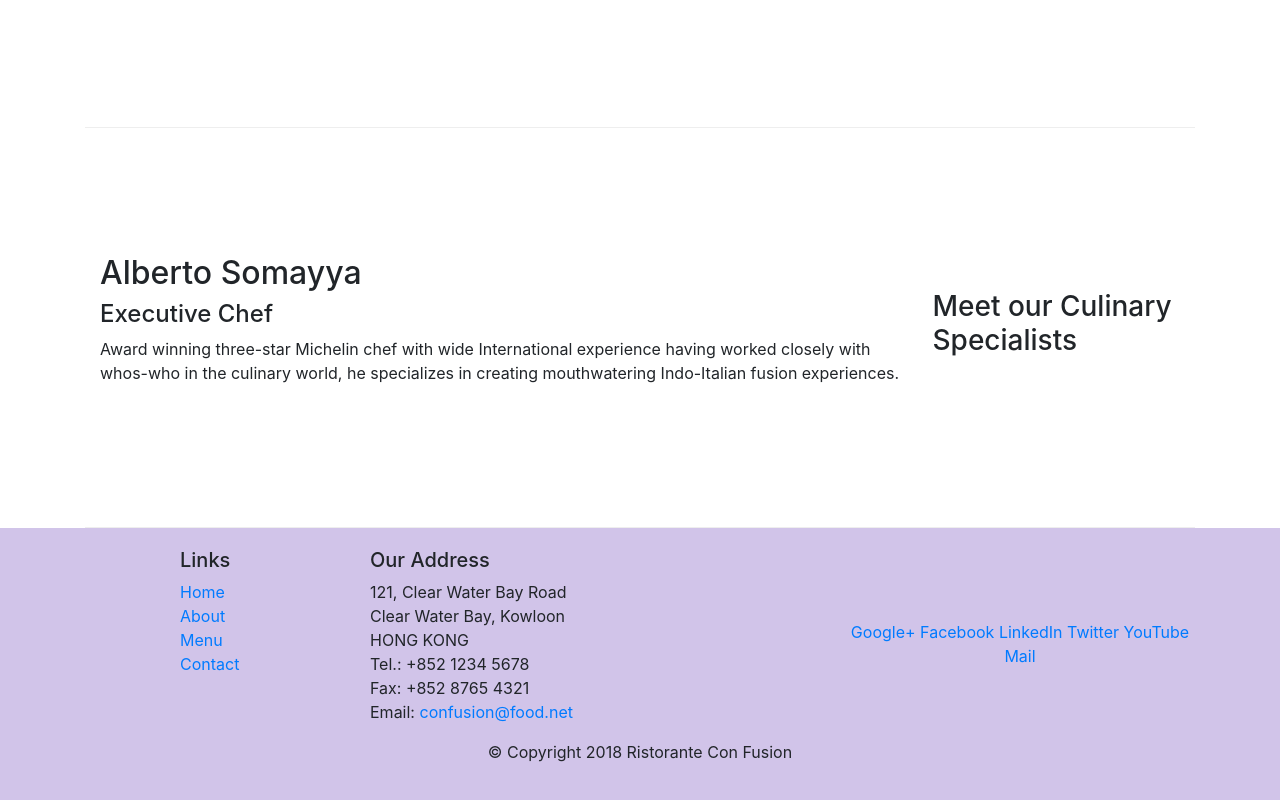
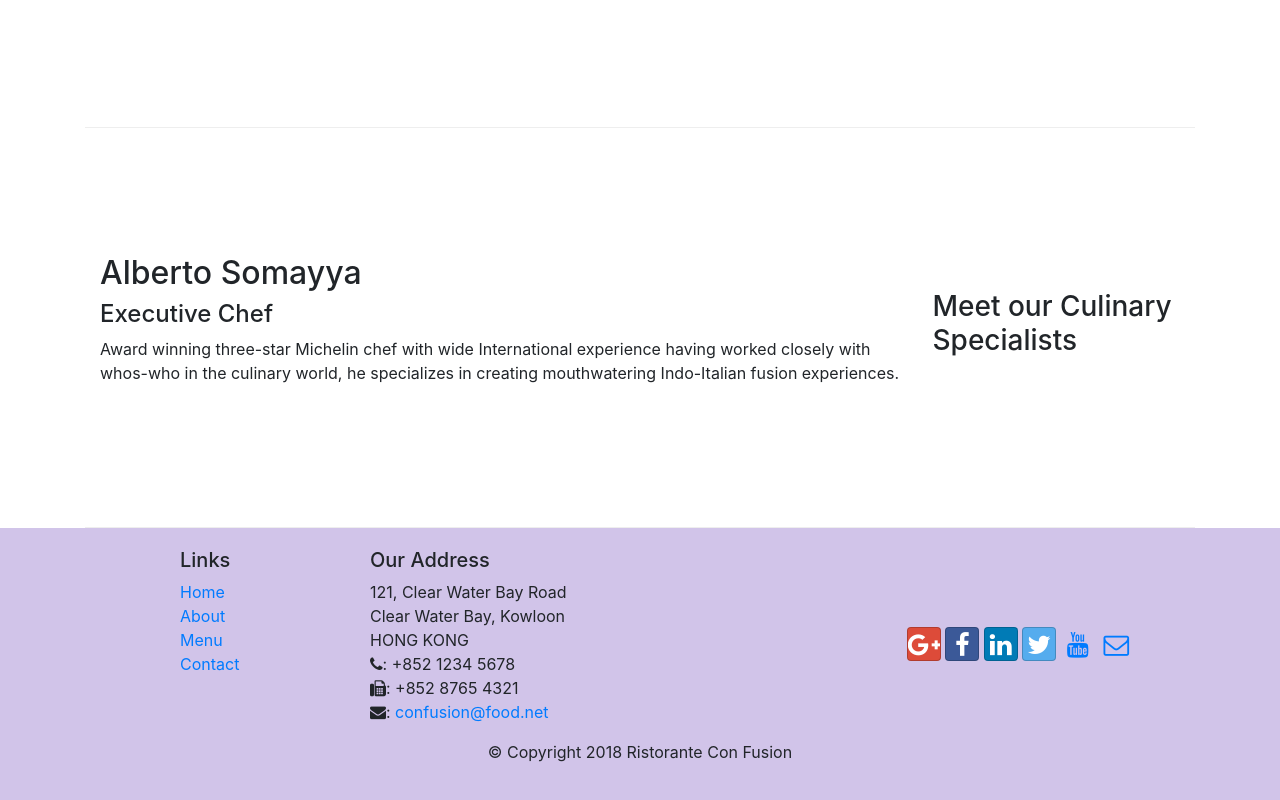
Before and after one commit to yh009/WebDevCourse, a website: page Bootstrap4/index.html in a window 1280 px wide. Shown: the part 1006-1806 px from the top of the page. Drawn offline with nearby package versions, Linux system fonts and the light colour scheme.

Commit message:
icons added

```diff
--- a/Bootstrap4/index.html
+++ b/Bootstrap4/index.html
@@ -9,6 +9,8 @@
 
     <!-- Bootstrap CSS -->
     <link rel="stylesheet" href="node_modules/bootstrap/dist/css/bootstrap.min.css">
+    <link rel="stylesheet" href="node_modules/font-awesome/css/font-awesome.min.css">
+    <link rel="stylesheet" href="node_modules/bootstrap-social/bootstrap-social.css">
     <link rel="stylesheet" href="css/styles.css">
     <title>Ristorante Con Fusion</title>
 </head>
@@ -25,10 +27,10 @@
             <a class="navbar-brand mr-auto" href="#">Ristorante Con Fusion</a>
             <div class="collapse navbar-collapse" id="Navbar">
                 <ul class="navbar-nav mr-auto"> <!--mr-auto: push content to left -->
-                    <li class="nav-item active"><a class="nav-link" href="#">Home</a></li>
-                    <li class="nav-item"><a class="nav-link" href="./aboutus.html">About</a></li>
-                    <li class="nav-item"><a class="nav-link" href="#">Menu</a></li>
-                    <li class="nav-item"><a class="nav-link" href="#">Contact</a></li>
+                    <li class="nav-item active"><a class="nav-link" href="#"><span class="fa fa-home fa-lg"></span> Home</a></li>
+                    <li class="nav-item"><a class="nav-link" href="./aboutus.html"><span class="fa fa-info fa-lg"></span> About</a></li>
+                    <li class="nav-item"><a class="nav-link" href="#"><span class="fa fa-list fa-lg"></span> Menu</a></li>
+                    <li class="nav-item"><a class="nav-link" href="#"><span class="fa fa-address-card fa-lg"></span> Contact</a></li>
                 </ul>
             </div>
         </div>
@@ -99,19 +101,19 @@
 		              121, Clear Water Bay Road<br>
 		              Clear Water Bay, Kowloon<br>
 		              HONG KONG<br>
-		              Tel.: +852 1234 5678<br>
-		              Fax: +852 8765 4321<br>
-		              Email: <a href="mailto:confusion@food.net">confusion@food.net</a>
+		              <i class="fa fa-phone fa=lg"></i>: +852 1234 5678<br>
+		              <i class="fa fa-fax fa=lg"></i>: +852 8765 4321<br>
+		              <i class="fa fa-envelope fa=lg"></i>: <a href="mailto:confusion@food.net">confusion@food.net</a>
 		           </address>
                 </div>
                 <div class="col-12 col-sm-4 align-self-center">
                     <div class="text-center">
-                        <a href="http://google.com/+">Google+</a>
-                        <a href="http://www.facebook.com/profile.php?id=">Facebook</a>
-                        <a href="http://www.linkedin.com/in/">LinkedIn</a>
-                        <a href="http://twitter.com/">Twitter</a>
-                        <a href="http://youtube.com/">YouTube</a>
-                        <a href="mailto:">Mail</a>
+                        <a class="btn btn-social-icon btn-google" href="http://google.com/+"><i class="fa fa-google-plus fa-lg"></i></a>
+                        <a class="btn btn-social-icon btn-facebook" href="http://www.facebook.com/profile.php?id="><i class="fa fa-facebook fa-lg"></i></a>
+                        <a class="btn btn-social-icon btn-linkedin" href="http://www.linkedin.com/in/"><i class="fa fa-linkedin fa-lg"></i></a>
+                        <a class="btn btn-social-icon btn-twitter" href="http://twitter.com/"><i class="fa fa-twitter fa-lg"></i></a>
+                        <a class="btn btn-social-icon btn-youtube" href="http://youtube.com/"><i class="fa fa-youtube fa-lg"></i></a>
+                        <a class="btn btn-social-icon" href="mailto:"><i class="fa fa-envelope-o fa-lg"></i></a>
                     </div>
                 </div>
            </div>
--- a/Bootstrap4/package.json
+++ b/Bootstrap4/package.json
@@ -15,6 +15,8 @@
   },
   "dependencies": {
     "bootstrap": "^4.0.0",
+    "bootstrap-social": "^5.1.1",
+    "font-awesome": "^4.7.0",
     "jquery": "^3.3.1",
     "popper.js": "^1.12.9"
   }
```
Also changed, not shown: Bootstrap4/aboutus.html (+16 -13 lines), 1 other file.
